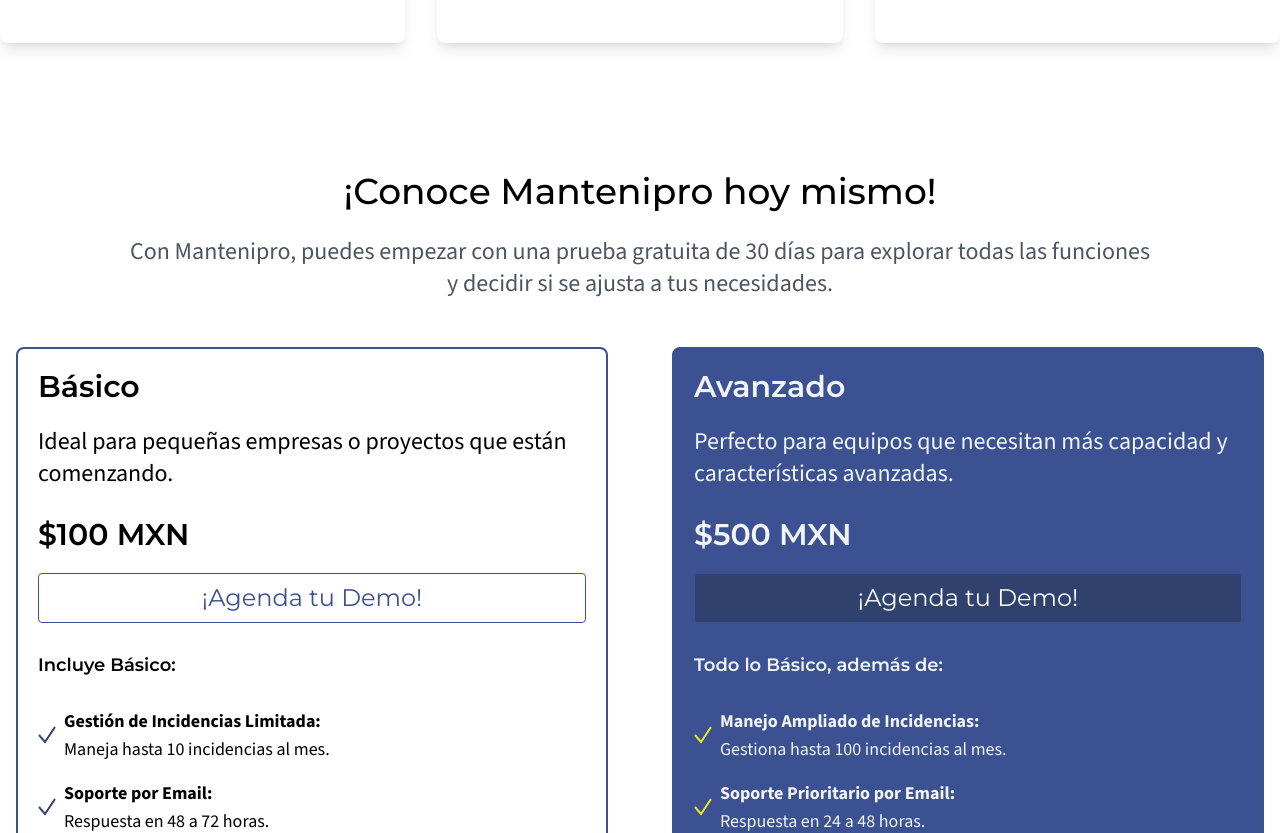
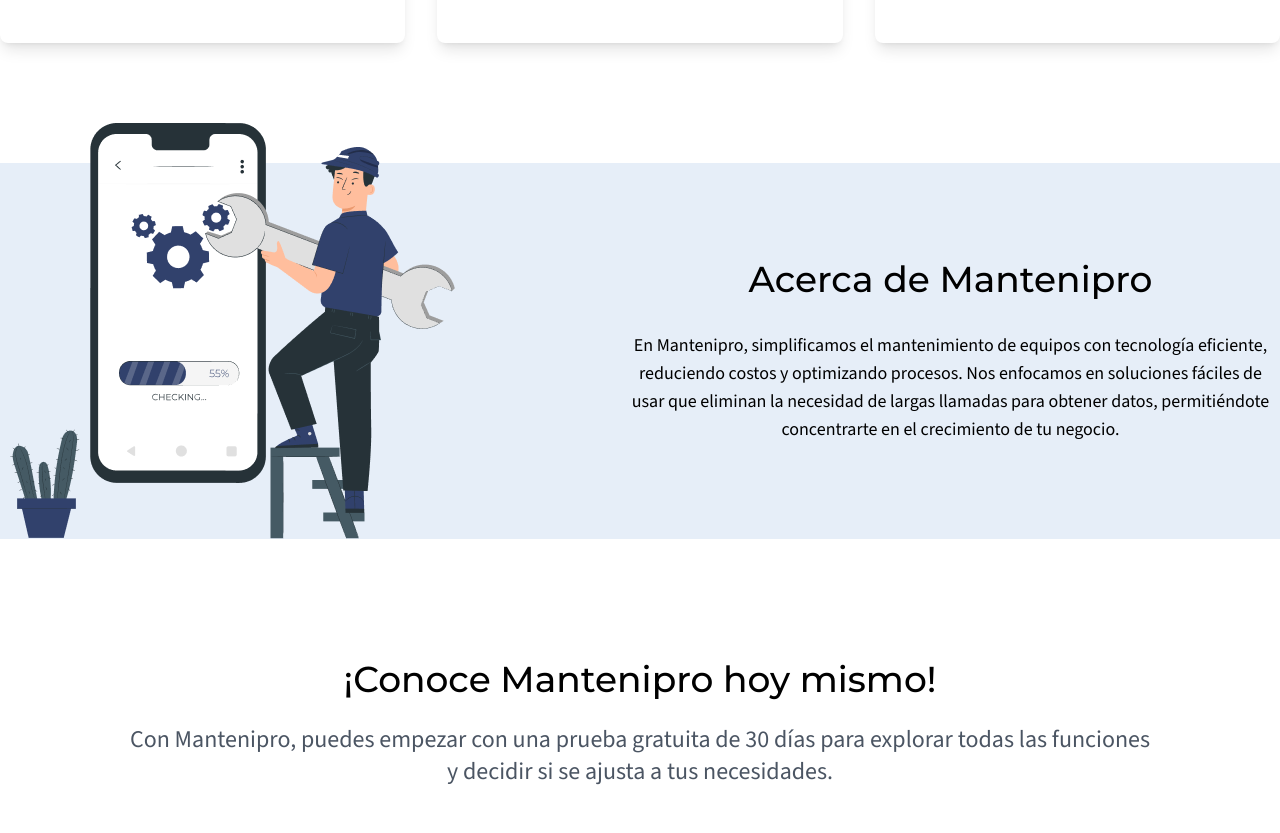
Before and after one commit to Mantenipro/ManteniPro-Landing, a Next.js app: page / in a window 1280 px wide. Shown: the part 1620-2453 px from the top of the page. Built offline with nearby package versions, Linux system fonts and the light colour scheme.

Commit message:
Add image and text to About Us section

```diff
--- /dev/null
+++ b/components/AboutUs.jsx
@@ -0,0 +1,25 @@
+import { Source_Sans_3 } from 'next/font/google'
+const sourceSans3 = Source_Sans_3({ subsets: ['latin'] })
+
+export default function AboutUs() {
+  return (
+    <section className='mt-14 mb-14 w-full flex items-center justify-center bg-[#e6eef8] gap-44'>
+      <div className='-mt-10'>
+        <img src='/img-aboutUs.png' alt='about us' className='w-full h-full' />
+      </div>
+
+      <div className='max-w-screen-sm'>
+        <h2 className='text-black text-center text-4xl font-medium mb-8'>
+          Acerca de Mantenipro
+        </h2>
+        <p className={`text-center text-lg ${sourceSans3.className}`}>
+          En Mantenipro, simplificamos el mantenimiento de equipos con
+          tecnología eficiente, reduciendo costos y optimizando procesos. Nos
+          enfocamos en soluciones fáciles de usar que eliminan la necesidad de
+          largas llamadas para obtener datos, permitiéndote concentrarte en el
+          crecimiento de tu negocio.
+        </p>
+      </div>
+    </section>
+  )
+}
--- a/pages/index.jsx
+++ b/pages/index.jsx
@@ -3,6 +3,7 @@
 import Hero from '@/components/Hero'
 import KeyBenefits from '@/components/KeyBenefits'
 import PriceSection from '@/components/PriceSection'
+import AboutUs from '@/components/AboutUs'
 
 const montserrat = Montserrat({ subsets: ['latin'] })
 const sourceSans3 = Source_Sans_3({ subsets: ['latin'] })
@@ -14,7 +15,9 @@
       <div className='h-dvh'>
         <Hero />
         <KeyBenefits />
+        <AboutUs/>
         <PriceSection />
+
       </div>
 
     </main>
```
Also changed, not shown: public/img-aboutUs.png (added).
